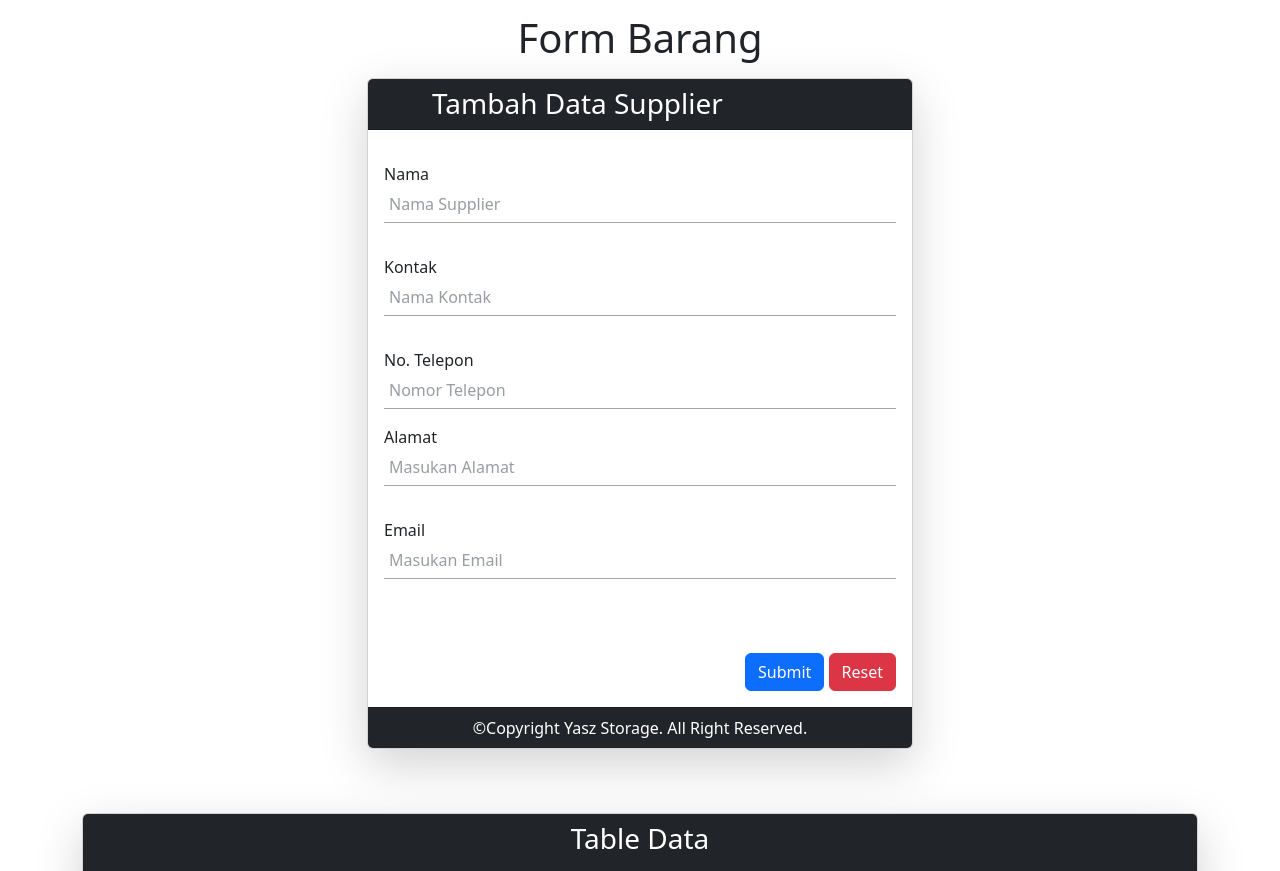
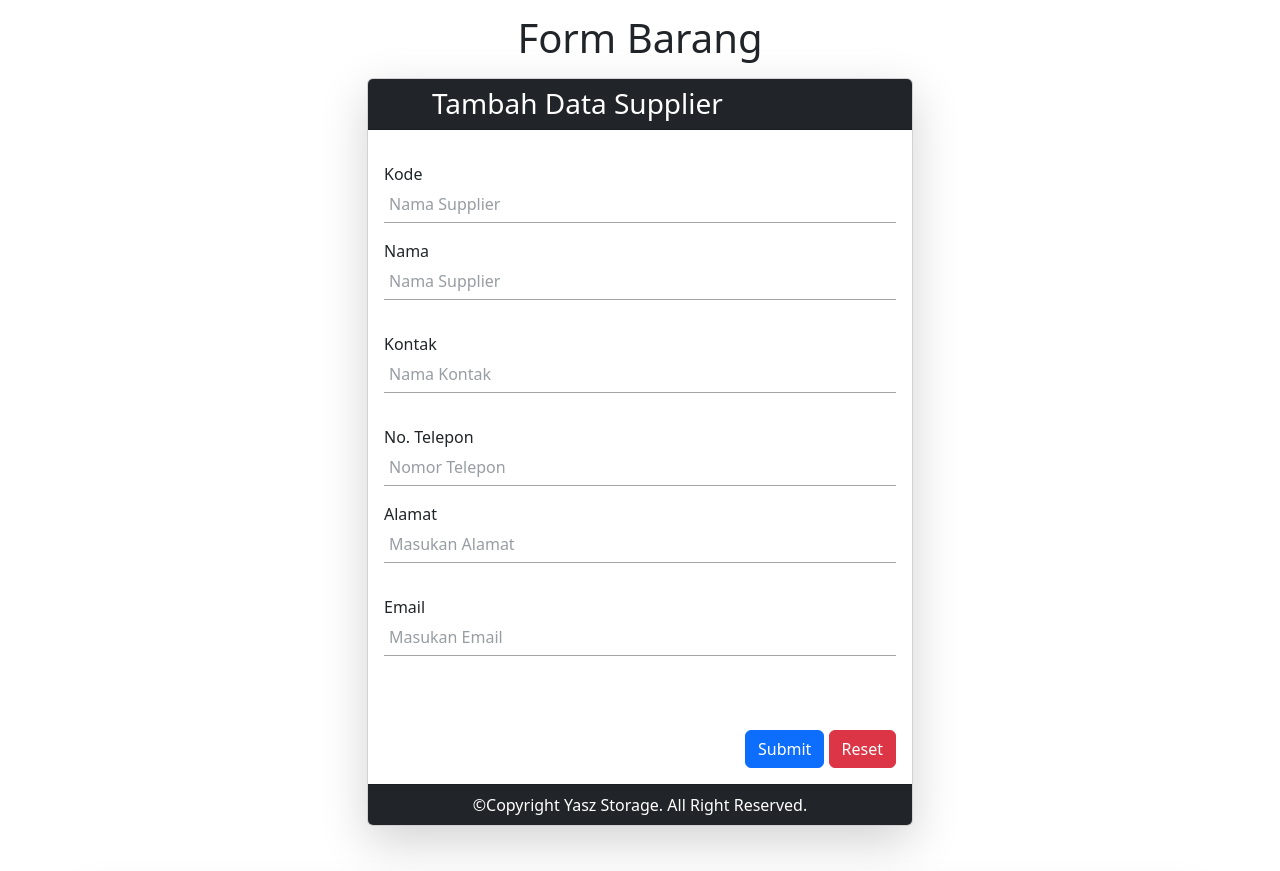
Before and after one commit to iyasz/pwpb_crud, a PHP site: page /barang/ in a window 1280 px wide. Shown: the part 64-935 px from the top of the page. Run offline with PHP 8.4, Linux system fonts and the light colour scheme; data comes from the database, SQL or seed files in the repository.

Commit message:
menambah form barang

```diff
--- a/admin/index.php
+++ b/admin/index.php
@@ -50,7 +50,7 @@ if (isset($_POST['delete'])) {
     <link rel="stylesheet" href="style.css">
     <link href='https://unpkg.com/boxicons@2.1.2/css/boxicons.min.css' rel='stylesheet'>
     <link rel="stylesheet" href="https://cdnjs.cloudflare.com/ajax/libs/animate.css/4.1.1/animate.min.css" />
-    <title>Supplier - Yasz Storage Supplier</title>
+    <title>Admin - Yasz Storage Supplier</title>
 </head>
 <style>
     .aa:focus {
--- a/barang/index.php
+++ b/barang/index.php
@@ -117,6 +117,10 @@ if (isset($_POST['delete'])) {
             <form action="" method="post">
               <div class="row">
                 <div class="form-group">
+                  <label for="">Kode <i class='bx bx-user'></i></label>
+                  <input autocomplete="off" type="text" name="nama" placeholder="Nama Supplier" class="form-control mb-3 aa" required>
+                </div>
+                <div class="form-group">
                   <label for="">Nama <i class='bx bx-user'></i></label>
                   <input autocomplete="off" type="text" name="nama" placeholder="Nama Supplier" class="form-control mb-3 aa" required>
                 </div>
```
